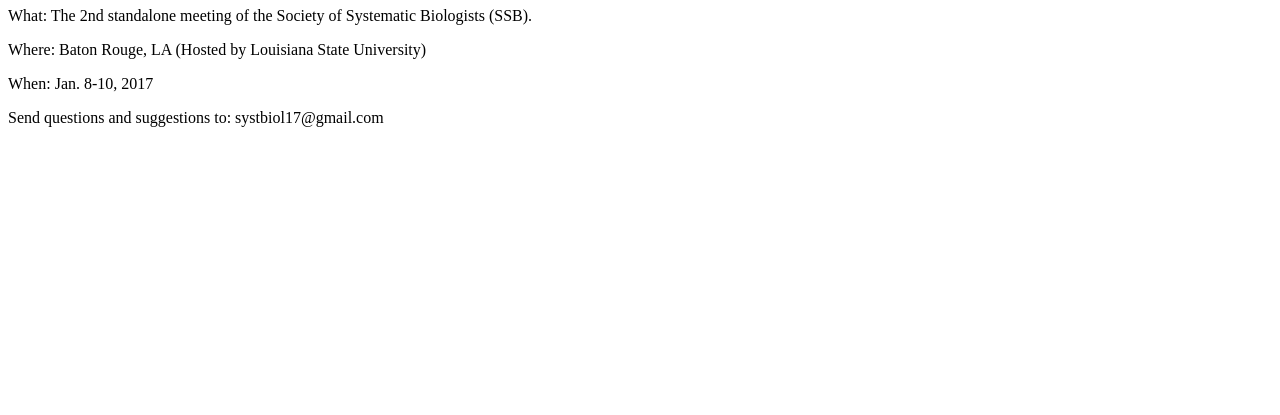
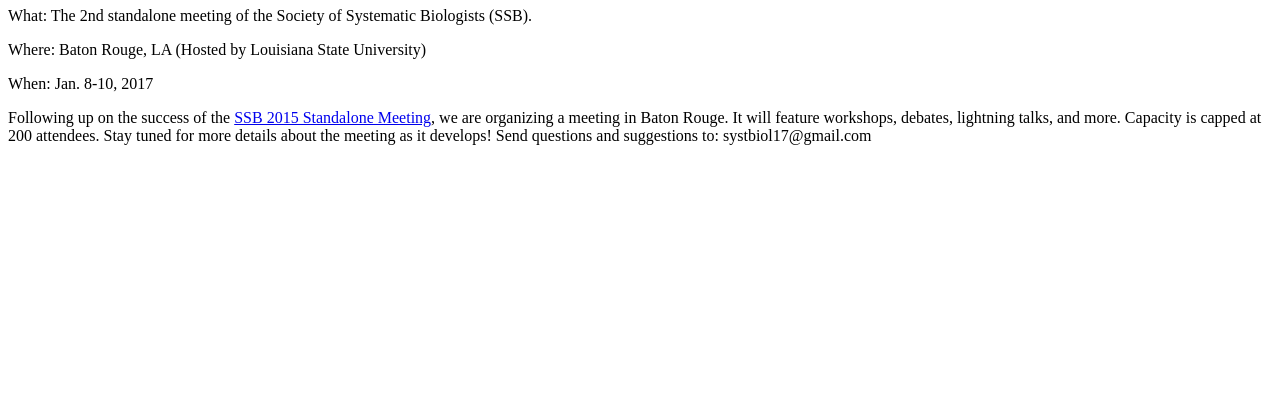
Before and after one commit to ssb2017/ssb2017.github.io, a plain HTML site: page index.html in a window 1280 px wide. Shown: the part 385-800 px from the top of the page. Drawn offline with Linux system fonts and the light colour scheme.

Commit message:
more detail about meeting

```diff
--- a/index.html
+++ b/index.html
@@ -7,6 +7,8 @@
 <p>Where: Baton Rouge, LA (Hosted by Louisiana State University)</p>
 <p>When: Jan. 8-10, 2017</p>
 
+Following up on the success of the <a href="http://ssb2015standalone.weebly.com">SSB 2015 Standalone Meeting</a>, we are organizing a meeting in Baton Rouge. It will feature workshops, debates, lightning talks, and more. Capacity is capped at 200 attendees. Stay tuned for more details about the meeting as it develops!
+
 Send questions and suggestions to: systbiol17@gmail.com
 
 </body>
```
